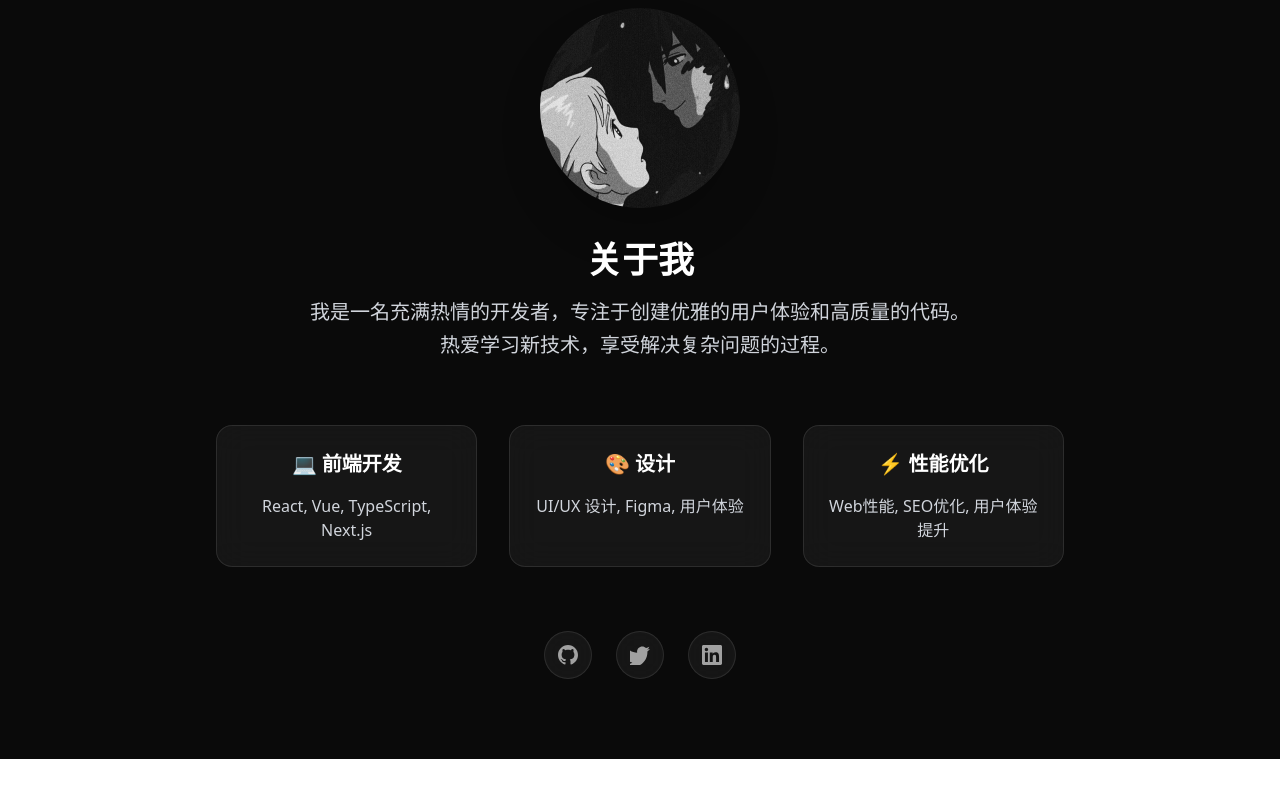
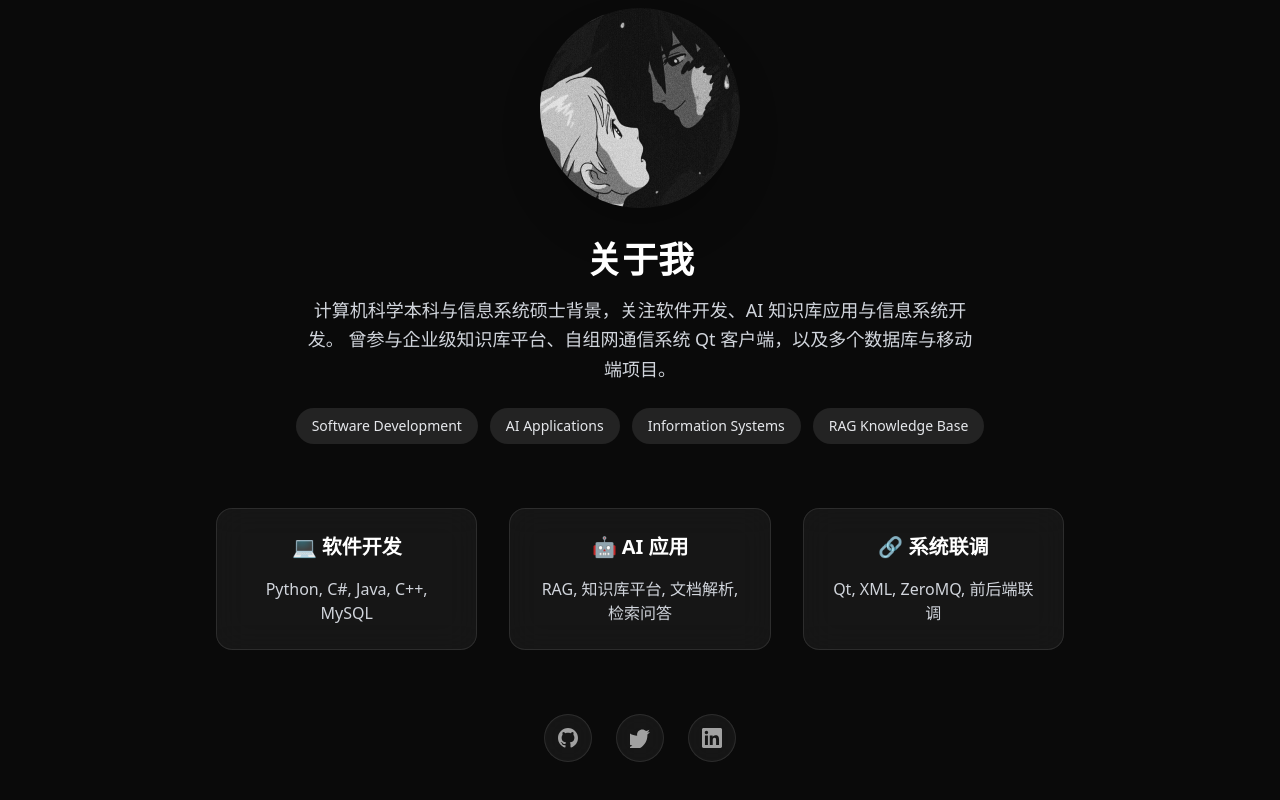
Before and after one commit to asdccyf/asdccyf.github.io, a Next.js app: page / in a window 1280 px wide. Shown: the part 872-1672 px from the top of the page. Before the commit the page ends 1631 px from the top, so only its background shows below. Built offline with nearby package versions, Linux system fonts and the light colour scheme.

Commit message:
feat: update homepage content and layout

```diff
--- a/app/page.tsx
+++ b/app/page.tsx
@@ -1,5 +1,23 @@
 import { BackgroundPaths } from "@/components/ui/background-paths";
 import Image from "next/image";
+
+const skills = [
+  {
+    icon: "💻",
+    title: "软件开发",
+    description: "Python, C#, Java, C++, MySQL",
+  },
+  {
+    icon: "🤖",
+    title: "AI 应用",
+    description: "RAG, 知识库平台, 文档解析, 检索问答",
+  },
+  {
+    icon: "🔗",
+    title: "系统联调",
+    description: "Qt, XML, ZeroMQ, 前后端联调",
+  },
+];
 
 export default function Home() {
   return (
@@ -15,10 +33,11 @@ export default function Home() {
               height={40}
               className="rounded-full"
             />
-            <span className="text-white font-medium">我的个人网站</span>
+            <span className="text-white font-medium">FEI的个人网站</span>
           </div>
           <div className="hidden md:flex items-center gap-6 text-gray-300">
             <a href="#about" className="hover:text-white transition-colors">关于我</a>
+            <a href="#experience" className="hover:text-white transition-colors">经历</a>
             <a href="#projects" className="hover:text-white transition-colors">项目</a>
             <a href="#contact" className="hover:text-white transition-colors">联系</a>
             <a href="https://github.com/asdccyf" target="_blank"
@@ -30,7 +49,7 @@ export default function Home() {
       </nav>
 
       {/* 主背景区域 */}
-      <BackgroundPaths title="欢迎来到我的世界" />
+      <BackgroundPaths title="Hi, I'm Yifei Chen" />
 
       {/* 个人信息区域 */}
       <section id="about" className="min-h-screen bg-neutral-950 flex items-center justify-center py-20">
@@ -43,26 +62,31 @@ export default function Home() {
               height={200}
               className="rounded-full mx-auto mb-8 shadow-2xl"
             />
-            <h2 className="text-4xl font-bold text-white mb-4">关于我</h2>
-            <p className="text-xl text-gray-300 max-w-2xl mx-auto leading-relaxed">
-              我是一名充满热情的开发者，专注于创建优雅的用户体验和高质量的代码。
-              热爱学习新技术，享受解决复杂问题的过程。
+            <h3 className="text-4xl font-bold text-white mb-4">关于我</h3>
+            <p className="text-lg text-gray-300 max-w-2xl mx-auto leading-relaxed">
+              计算机科学本科与信息系统硕士背景，关注软件开发、AI 知识库应用与信息系统开发。
+              曾参与企业级知识库平台、自组网通信系统 Qt 客户端，以及多个数据库与移动端项目。
             </p>
+            <div className="flex flex-wrap justify-center gap-3 mt-6">
+              <span className="px-4 py-2 rounded-full bg-white/10 text-gray-200 text-sm">Software Development</span>
+              <span className="px-4 py-2 rounded-full bg-white/10 text-gray-200 text-sm">AI Applications</span>
+              <span className="px-4 py-2 rounded-full bg-white/10 text-gray-200 text-sm">Information Systems</span>
+              <span className="px-4 py-2 rounded-full bg-white/10 text-gray-200 text-sm">RAG Knowledge Base</span>
+            </div>
           </div>
 
           <div className="grid grid-cols-1 md:grid-cols-3 gap-8 mt-16">
-            <div className="bg-white/5 backdrop-blur-lg rounded-2xl p-6 border border-white/10">
-              <h3 className="text-xl font-semibold text-white mb-4">💻 前端开发</h3>
-              <p className="text-gray-300">React, Vue, TypeScript, Next.js</p>
-            </div>
-            <div className="bg-white/5 backdrop-blur-lg rounded-2xl p-6 border border-white/10">
-              <h3 className="text-xl font-semibold text-white mb-4">🎨 设计</h3>
-              <p className="text-gray-300">UI/UX 设计, Figma, 用户体验</p>
-            </div>
-            <div className="bg-white/5 backdrop-blur-lg rounded-2xl p-6 border border-white/10">
-              <h3 className="text-xl font-semibold text-white mb-4">⚡ 性能优化</h3>
-              <p className="text-gray-300">Web性能, SEO优化, 用户体验提升</p>
-            </div>
+            {skills.map((skill) => (
+              <div
+                key={skill.title}
+                className="bg-white/5 backdrop-blur-lg rounded-2xl p-6 border border-white/10"
+              >
+                <h3 className="text-xl font-semibold text-white mb-4">
+                  {skill.icon} {skill.title}
+                </h3>
+                <p className="text-gray-300">{skill.description}</p>
+              </div>
+            ))}
           </div>
 
           {/* 社交媒体链接 */}
```
